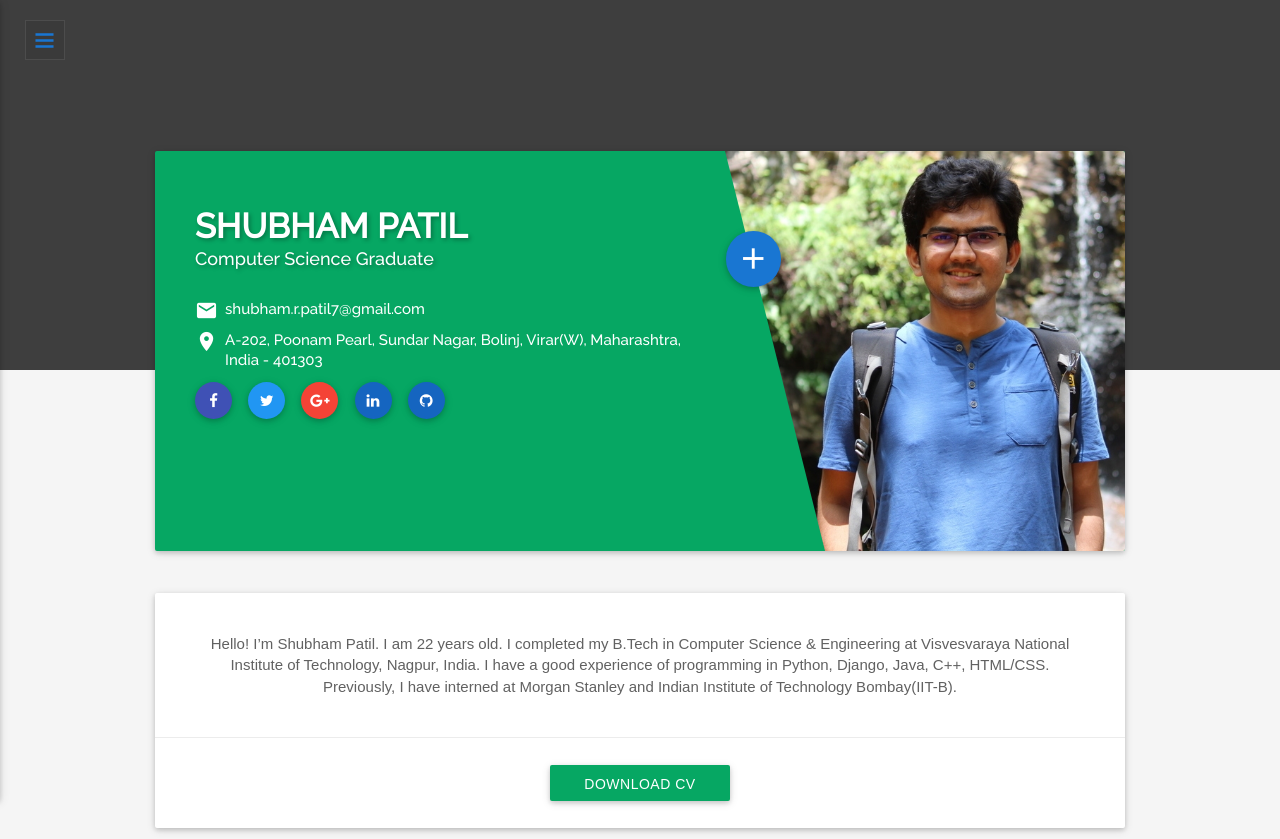
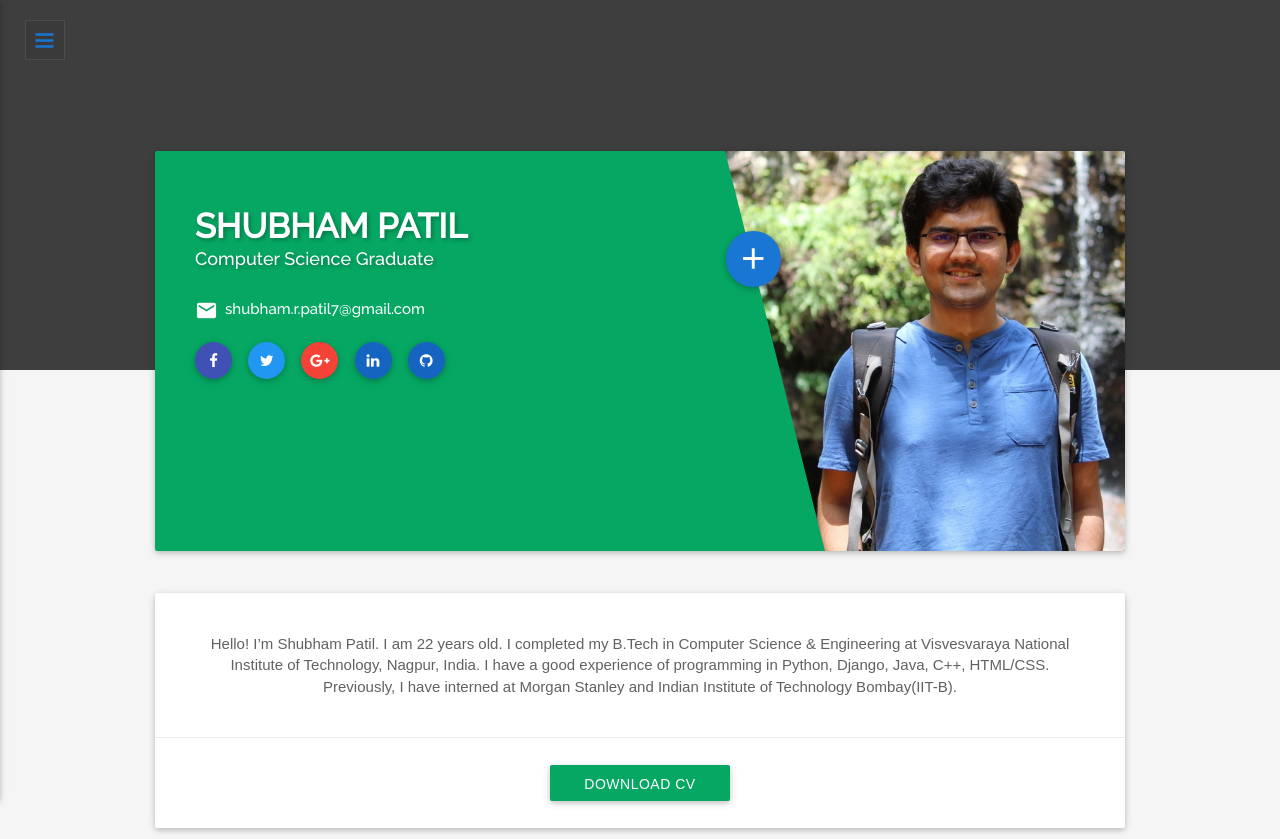
Before and after one commit to shubham76/shubham76.github.io, a plain HTML site: page index.html in a window 1280 px wide. Shown: the top 839 px of the page. Drawn offline with Linux system fonts and the light colour scheme; some packages are replaced by stand-ins of ours; a web font is replaced by a local one.

Commit message:
Update index.html

```diff
--- a/index.html
+++ b/index.html
@@ -132,10 +132,6 @@
                                         <li class="clearfix">
                                             <span class="title"><i class="material-icons">email</i></span>
                                             <span class="content">shubham.r.patil7@gmail.com</span>
-                                        </li>
-                                        <li class="clearfix">
-                                            <span class="title"><i class="material-icons">place</i></span>
-                                            <span class="content">A-202, Poonam Pearl, Sundar Nagar, Bolinj, Virar(W), Maharashtra, India - 401303</span>
                                         </li>
                                     </ul>
                                 </div>
```
